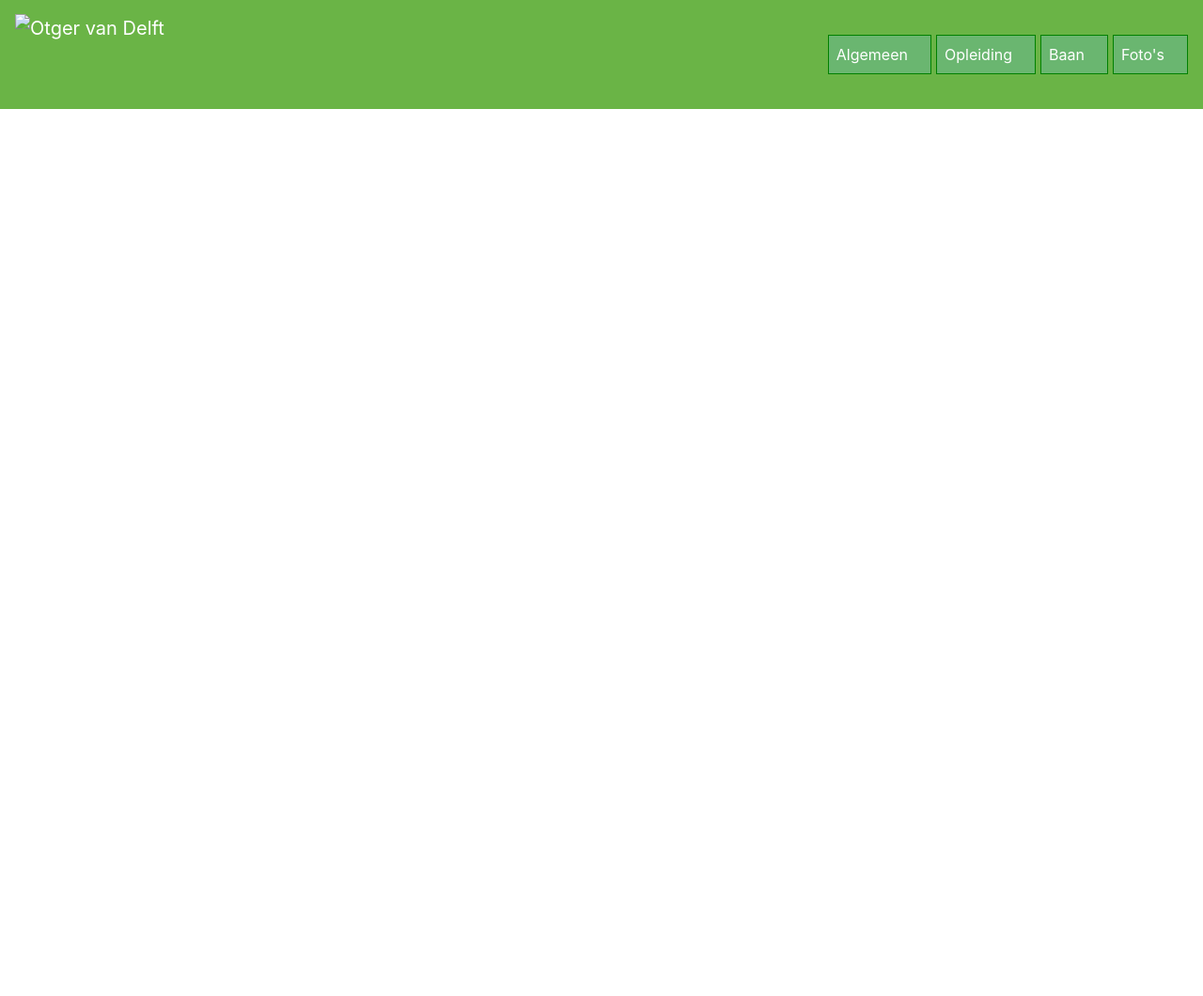
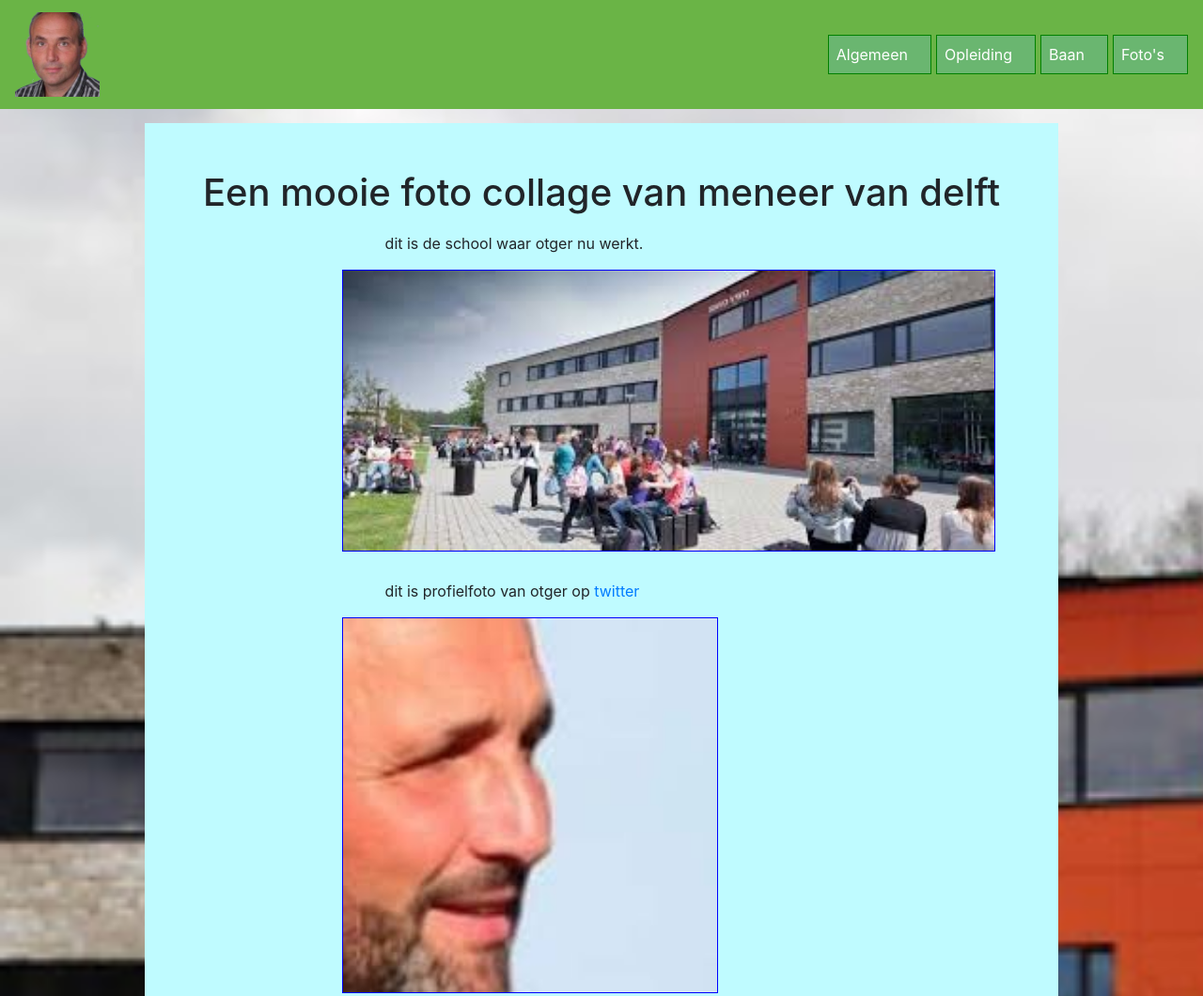
Before and after one commit to Fireyfox16/Fireyfox16.github.io, a plain HTML site: page Foto.html in a window 1280 px wide. Shown: the top 1060 px of the page at 94% size. Before the commit the page ends 800 px from the top, so only its background shows below. Drawn offline with nearby package versions, Linux system fonts and the light colour scheme.

Commit message:
Laatste veranderingen

```diff
--- a/Foto.html
+++ b/Foto.html
@@ -3,19 +3,22 @@
     <head>
       <link rel="stylesheet" href="https://stackpath.bootstrapcdn.com/bootstrap/4.1.3/css/bootstrap.min.css" integrity="sha384-MCw98/SFnGE8fJT3GXwEOngsV7Zt27NXFoaoApmYm81iuXoPkFOJwJ8ERdknLPMO" crossorigin="anonymous">
       <link rel="stylesheet" type="text/css" href="style.css">
-      <link rel="icon" href="favicon.ico" type="image/x-icon">
-      <title>Otger van Delft - Foto's</title>
+      <link rel="icon" href="afbeeldingen\favicon.ico" type="image/x-icon">
+      <title>Otger van Deflt - Algemene informatie</title>
     </head>
-    <body>
+
+    <body id="algemeen">
+      <div id="page-container">
+      <a id="top"></a>
       <nav class="navbar navbar-expand-md">
-        <a class="navbar-brand" href="index.html"><img src="logo.png" alt="Otger van Delft" title="Otger van Delft" height="60px" width="auto"></a>
+        <a class="navbar-brand" href="index.html"><img src="afbeeldingen\logo.png" alt="Otger van Delft" title="Otger van Delft" height="100%" width="auto"></a>
         <button class="navbar-toggler navbar-dark" type="button" data-toggle="collapse" data-target="#main-navigation">
           <span class="navbar-toggler-icon"></span>
         </button>
         <div class="collapse navbar-collapse" id="main-navigation">
           <ul class="navbar-nav">
             <li class="nav-item">
-              <a class="nav-link" href="Algemeen.html">Algemeen</a>
+              <a class="nav-link" href="index.html">Algemeen</a>
             </li>
             <li class="nav-item">
               <a class="nav-link" href="Opleiding.html">Opleiding</a>
@@ -29,8 +32,32 @@
           </ul>
         </div>
       </nav>
-      <script src="https://code.jquery.com/jquery-3.5.1.slim.min.js" integrity="sha384-DfXdz2htPH0lsSSs5nCTpuj/zy4C+OGpamoFVy38MVBnE+IbbVYUew+OrCXaRkfj" crossorigin="anonymous"></script>
-      <script src="https://cdn.jsdelivr.net/npm/popper.js@1.16.1/dist/umd/popper.min.js" integrity="sha384-9/reFTGAW83EW2RDu2S0VKaIzap3H66lZH81PoYlFhbGU+6BZp6G7niu735Sk7lN" crossorigin="anonymous"></script>
-      <script src="https://stackpath.bootstrapcdn.com/bootstrap/4.5.2/js/bootstrap.min.js" integrity="sha384-B4gt1jrGC7Jh4AgTPSdUtOBvfO8shuf57BaghqFfPlYxofvL8/KUEfYiJOMMV+rV" crossorigin="anonymous"></script>
+
+      <header class="page-header header container-fluid">
+
+      </header>
+
+      <div id="foto-content">
+        <h1>Een mooie foto collage van meneer van delft</h1>
+		<p> dit is de school waar otger nu werkt.</p>
+		<img src="afbeeldingen\foto1.jpg" alt="weredi" title="weredi" height="300px" width="auto">
+		<p> dit is profielfoto van otger op <a href=https://twitter.com/otco>twitter</a></p>
+		<img src="afbeeldingen\foto2.jpg" alt="Fontys Hogescholen" title="twitter" height="400px" width="auto">
+		<p> dit is volgens zijn <a href=https://nl-nl.facebook.com/otcoco>facebook</a> zijn favorieten sport club</p>
+		<img src="afbeeldingen\foto3.jpg" alt="Fontys Hogescholen" title="the vets" height="300px" width="auto">
+		<p> <a href=https://nl.linkedin.com/school/fontys-hogescholen/?trk=public_profile_school_result-card_full-click>hier</a> zie je het logo van de school waar hij zijn opleiding heeft gevolgd en waar hij later ook is gaan werken</p>
+		<img src="afbeeldingen\Fontys-Logo.svg.png" alt="Fontys Hogescholen" title="Fontys Hogescholen" height="300px" width="auto">
+	  </div>
+
+      <footer>
+        <br>
+        <a id="top-button" href="#top"><span class="glyphicon glyphicon-chevron-up" aria-hidden="true"></span>TERUG NAAR BOVEN</a>
+        <br>
+        <p>&copy; 2021 Rik Stokmans en René van Thoor</p>
+      </footer>
+    </div>
+
+      <script src="https://code.jquery.com/jquery-3.5.1.js" integrity="sha256-QWo7LDvxbWT2tbbQ97B53yJnYU3WhH/C8ycbRAkjPDc=" crossorigin="anonymous"></script>
+      <script src="https://stackpath.bootstrapcdn.com/bootstrap/4.1.3/js/bootstrap.min.js" integrity="sha384-ChfqqxuZUCnJSK3+MXmPNIyE6ZbWh2IMqE241rYiqJxyMiZ6OW/JmZQ5stwEULTy" crossorigin="anonymous"></script>
     </body>
   </html>
--- a/style.css
+++ b/style.css
@@ -18,6 +18,11 @@ body {
   background-size: cover;
 }
 #opleiding {
+  background-image: url(afbeeldingen/background.png);
+  background-repeat: no-repeat;
+  background-size: cover;
+}
+#foto {
   background-image: url(afbeeldingen/background.png);
   background-repeat: no-repeat;
   background-size: cover;
@@ -122,6 +127,33 @@ body {
   background-color: #BFFBFF;
 }
 
+#foto-content{
+  background-color: #BFFBFF;
+  width: 76%;
+  margin-top: 15px;
+  height: auto;
+  margin-left: 12%;
+  margin-right: 12%;
+  padding-left: 2%;
+  padding-right: 2%;
+  padding-top: 1%;
+  padding-bottom: 60px;
+}
+#foto-content h1 {
+  text-align: center;
+  margin-top: 4%;
+  margin-bottom: 2%;
+}
+#foto-content p {
+  margin-left:25%;
+}
+#foto-content img {
+  margin-top: 0px;
+  margin-bottom: 30px;
+  margin-left: 20%;
+  border: 1px solid blue;
+}
+
 #top-button:hover {
   text-decoration: none;
   color: inherit;
```
Also changed, not shown: afbeeldingen/Fontys-Logo.svg.png (added), afbeeldingen/YouTube-Logo.png (added), afbeeldingen/foto1.jpg (added), afbeeldingen/foto2.jpg (added), afbeeldingen/foto3.jpg (added), afbeeldingen/weredi.png (added).
